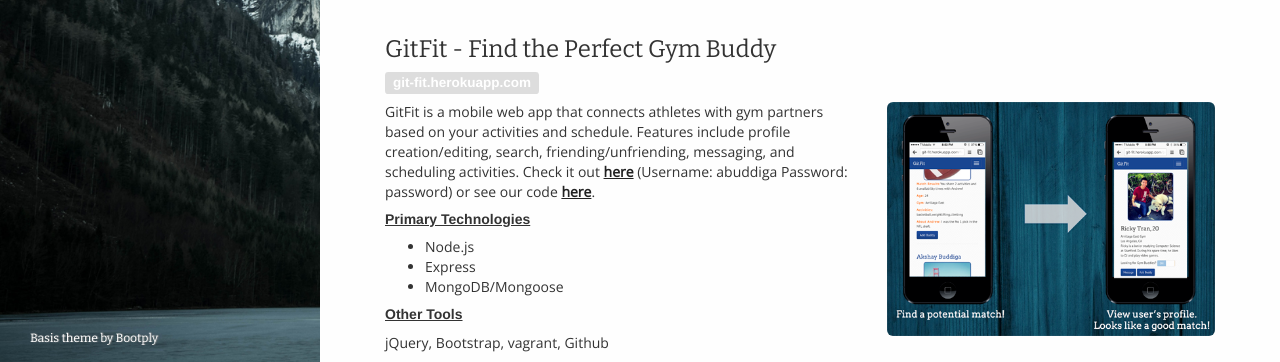
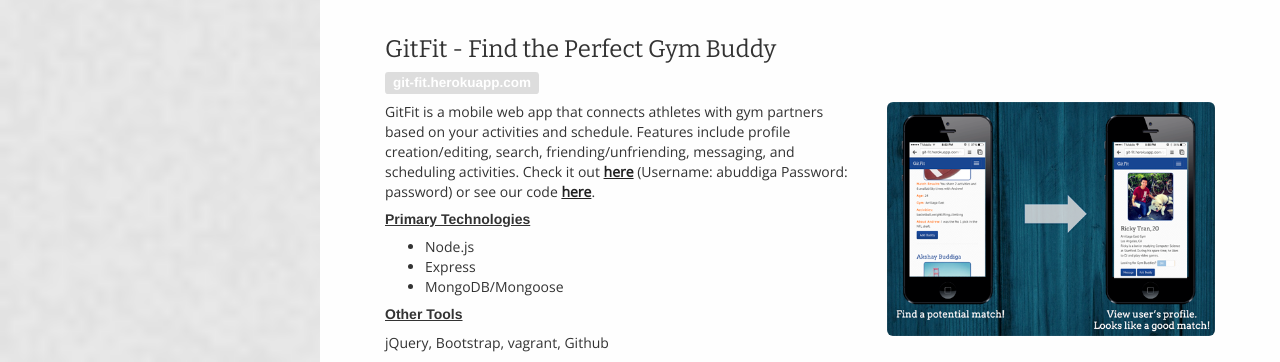
Before and after one commit to apurva4122/apurva4122.github.io, a plain HTML site: page index.html in a window 1280 px wide. Shown: the part 438-800 px from the top of the page. Drawn offline with nearby package versions, Linux system fonts and the light colour scheme; a small style sheet from the web is missing; files whose address does not match are found by name; a web font is replaced by a local one.

Commit message:
CSS test change 16

```diff
--- a/stylesheets/index.css
+++ b/stylesheets/index.css
@@ -178,12 +178,12 @@ small.text-muted {
 
 
 /* center and adjust the sidebar contents on smaller devices */
-@media only screen and (max-width: 768px), only screen and (max-device-width: 768px) {
+@media only screen and (max-width: 1400px), only screen and (max-device-width: 1400px) {
   #sidebar {
     text-align:center;
     margin:0 auto;
 /*    margin-top:30px;*/
-    max-height:250px;
+    max-height:275px;
   }
 
 }
```
